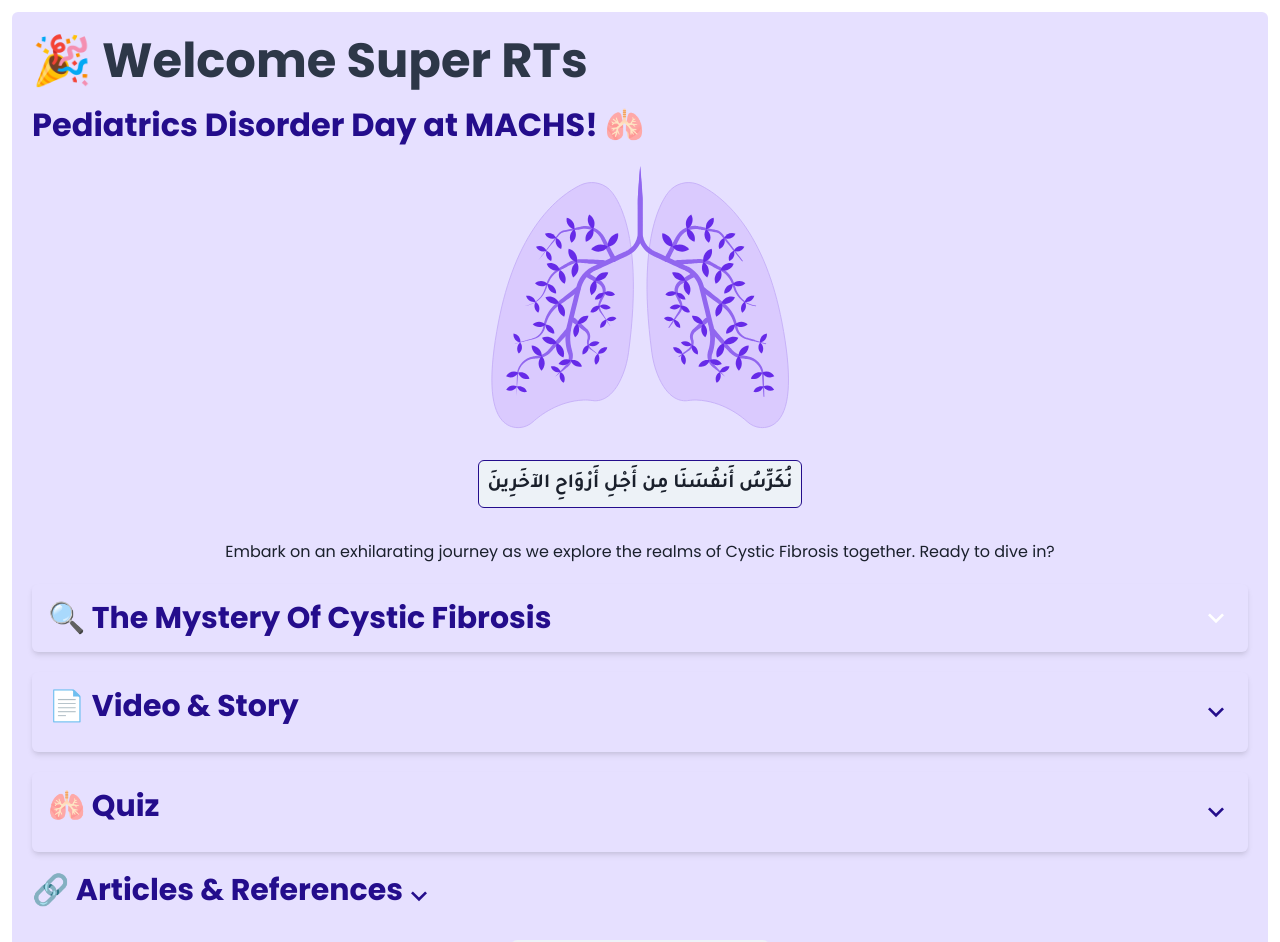
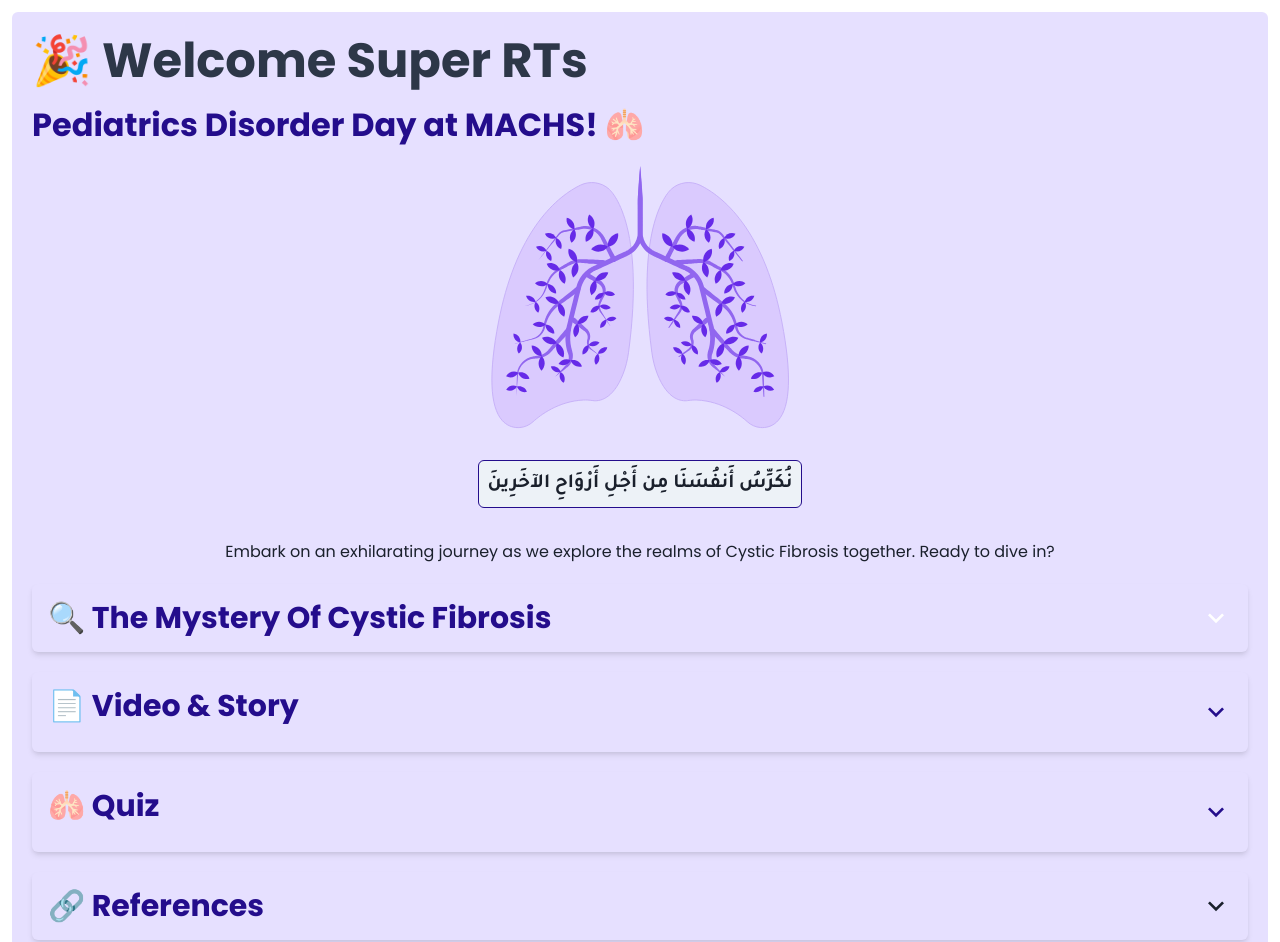
Before and after one commit to HadiAlMarzooq/airwaymanagment, a React (Create React App) app: page / in a window 1280 px wide. Shown: the top 942 px of the page. Built offline with nearby package versions, Linux system fonts and the light colour scheme.

Commit message:
Update ResourcesSection component to improve UI

```diff
--- a/src/components/ResourcesSection.js
+++ b/src/components/ResourcesSection.js
@@ -48,18 +48,28 @@ function ResourcesSection() {
 
   return (
     <Box mt={5}>
-      <Flex align="center" onClick={onToggle} cursor="pointer">
-        <Heading size="lg" color="primary.500" mb={3}>
-          🔗 Articles & References
+      <Flex
+        align="center"
+        justify="space-between"
+        onClick={onToggle}
+        cursor="pointer"
+        bg="primary.100"
+        p={4}
+        borderRadius="md"
+        boxShadow="md"
+        _hover={{
+          bg: "primary.200",
+        }}
+      >
+        <Heading size="lg" color="primary.500">
+          🔗 References
         </Heading>
         <Icon
           as={isOpen ? ChevronUpIcon : ChevronDownIcon}
-          color="primary.500"
           boxSize={8}
         />
       </Flex>
       <Collapse in={isOpen} animateOpacity>
-        {/* // Change this to Collapse */}
         <Heading color="primary.500" size="md" my="7">
           {" "}
           📄 Articles{" "}
@@ -90,7 +100,7 @@ function ResourcesSection() {
         ))}
         <Heading color="primary.500" size="md" my="7">
           {" "}
-          ✍️ References{" "}
+          📚 Books{" "}
         </Heading>
         {articles.map((article, index) => (
           <MotionBox
```
